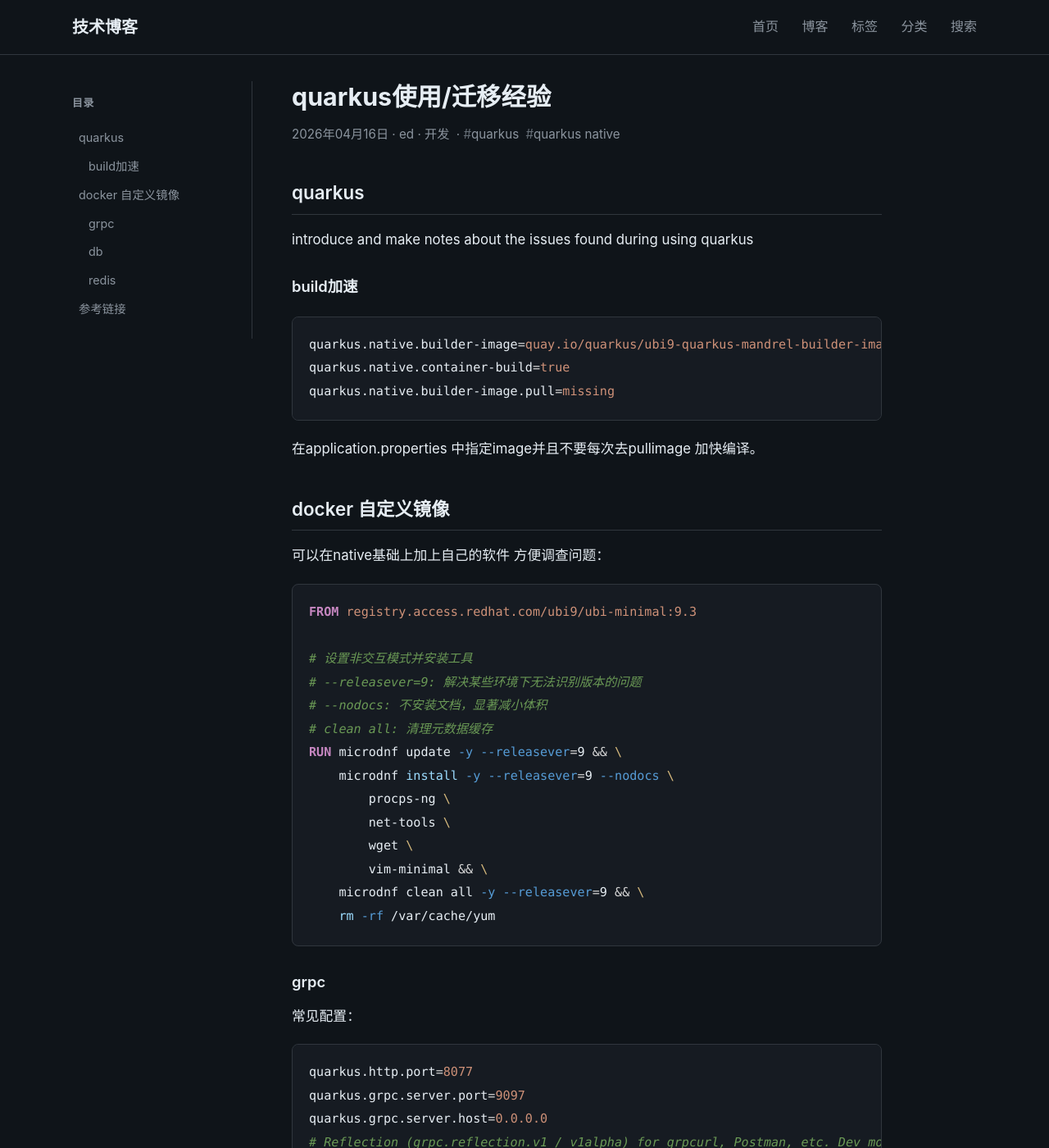
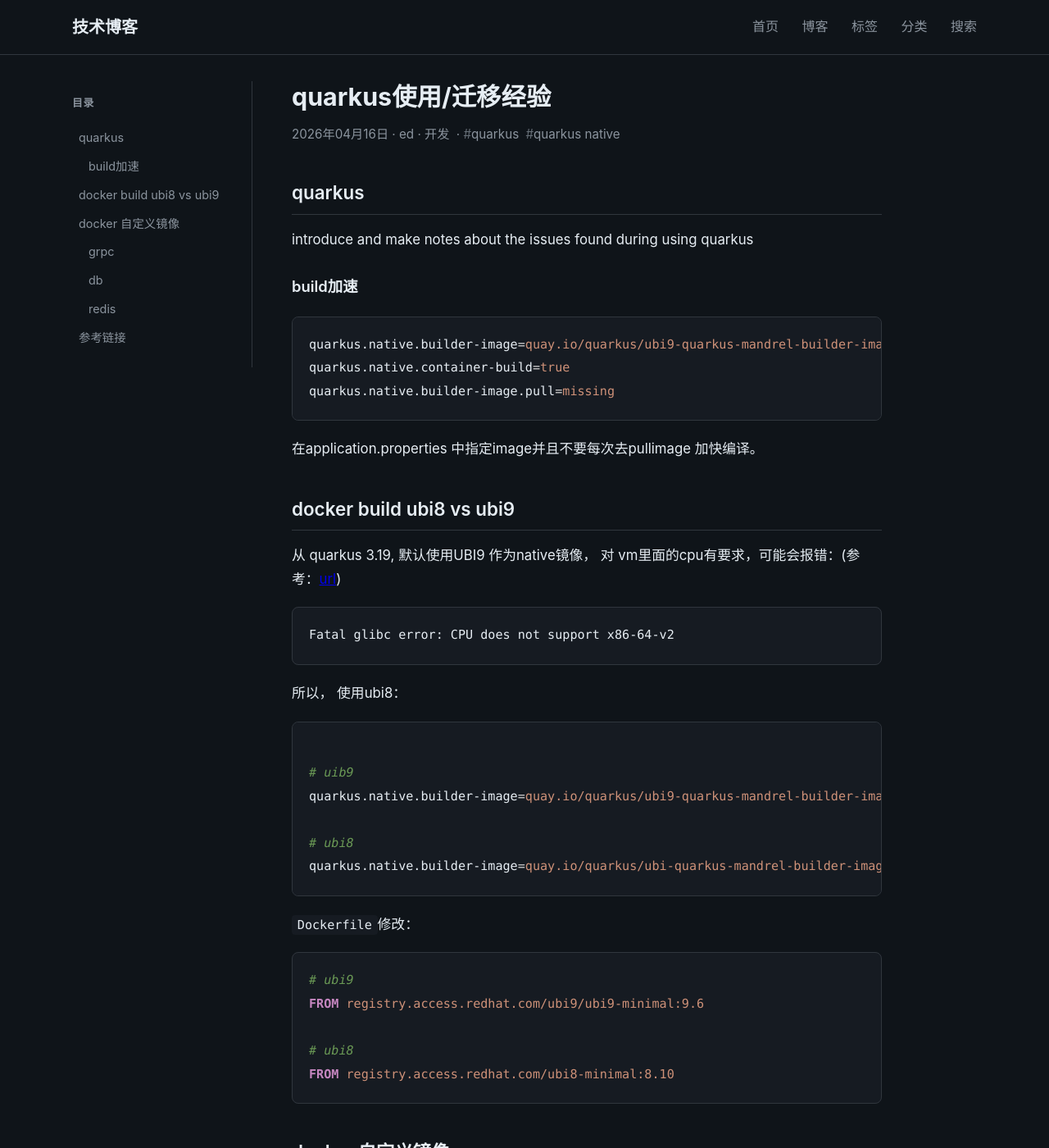
Before and after one commit to gaoxingliang/gaoxingliang.github.io, a Jekyll site: the page built from _posts/2026-04-13-quarkus.md, in a window 1280 px wide and 1400 px high. Shown: the whole window at 82% size. Built offline with Jekyll 4.4.1, drawn with Linux system fonts in a browser that asks for light colours.

Commit message:
quarkus ubi8 downgrade docs

````diff
--- a/_posts/2026-04-13-quarkus.md
+++ b/_posts/2026-04-13-quarkus.md
@@ -24,6 +24,30 @@ quarkus.native.builder-image.pull=missing
 ```
 
 在application.properties 中指定image并且不要每次去pullimage 加快编译。
+
+## docker build ubi8 vs ubi9
+从 quarkus 3.19, 默认使用UBI9 作为native镜像， 对 vm里面的cpu有要求，可能会报错：(参考：[url](https://github.com/quarkusio/quarkus/wiki/Migration-Guide-3.19))
+```
+Fatal glibc error: CPU does not support x86-64-v2
+```
+所以， 使用ubi8：
+```properties
+
+# uib9
+quarkus.native.builder-image=quay.io/quarkus/ubi9-quarkus-mandrel-builder-image:jdk-21
+
+# ubi8
+quarkus.native.builder-image=quay.io/quarkus/ubi-quarkus-mandrel-builder-image:jdk-21
+```
+`Dockerfile`修改：
+```Dockerfile
+# ubi9
+FROM registry.access.redhat.com/ubi9/ubi9-minimal:9.6
+
+# ubi8
+FROM registry.access.redhat.com/ubi8-minimal:8.10
+```
+
 
 
 
````
